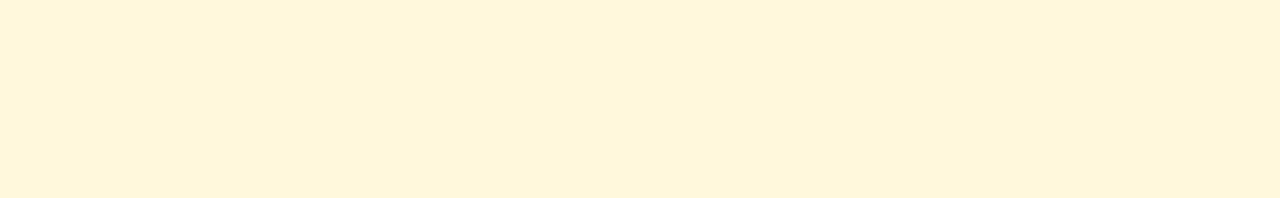
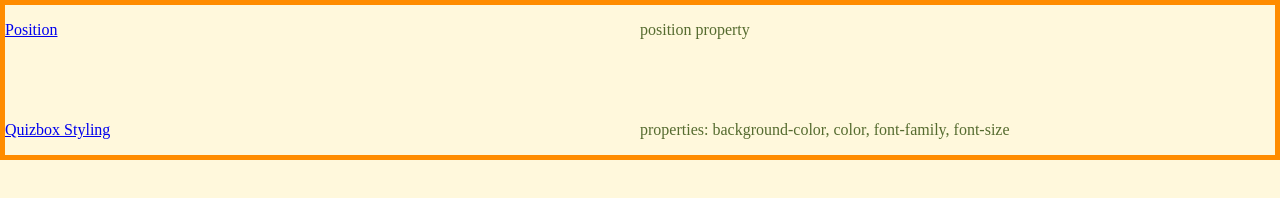
Before and after one commit to JanGawarecki/kata-collection, a plain HTML site: page index.html in a window 1280 px wide. Drawn offline with Linux system fonts and the light colour scheme.

Commit message:
adding content

```diff
--- a/index.html
+++ b/index.html
@@ -8,5 +8,12 @@
     <title>Kata Collection</title>
     <link rel="stylesheet" href="style.css" />
   </head>
-  <body style="background-color: cornsilk"></body>
+  <body>
+    <main>
+      <p><a href="~/coding/kata_kollection/position">Position</a></p>
+      <p>position property</p>
+      <p><a href="~/coding/kata_collection/quizbox">Quizbox Styling</a></p>
+      <p>properties: background-color, color, font-family, font-size</p>
+    </main>
+  </body>
 </html>
--- a/style.css
+++ b/style.css
@@ -0,0 +1,12 @@
+body {
+  margin: 0px;
+  background-color: cornsilk;
+}
+
+main {
+  border: 5px solid darkorange;
+  color: darkolivegreen;
+  display: grid;
+  grid-template-columns: 50% 50%;
+  grid-template-rows: 100px;
+}
```
